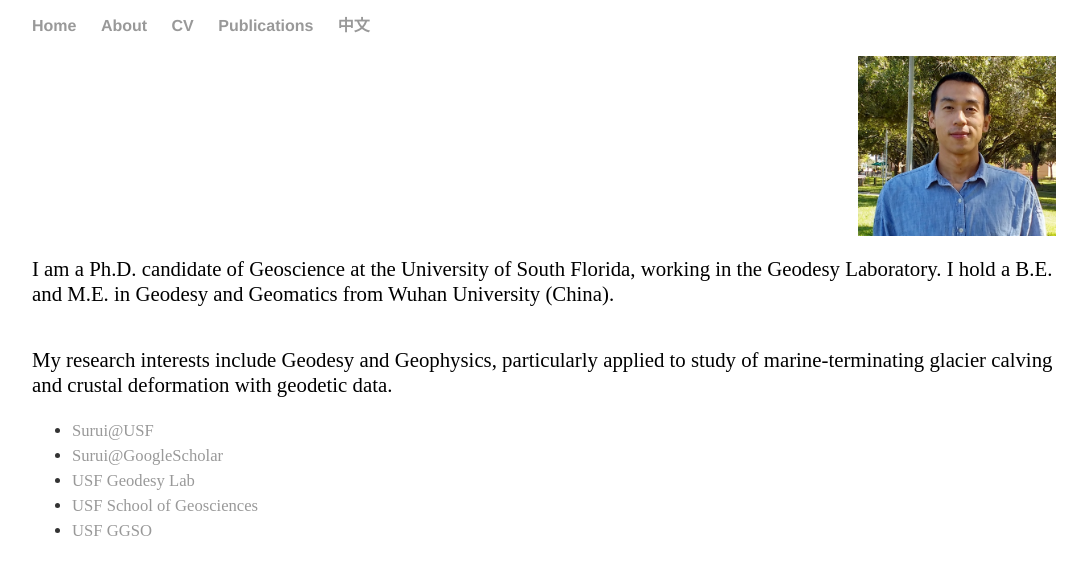
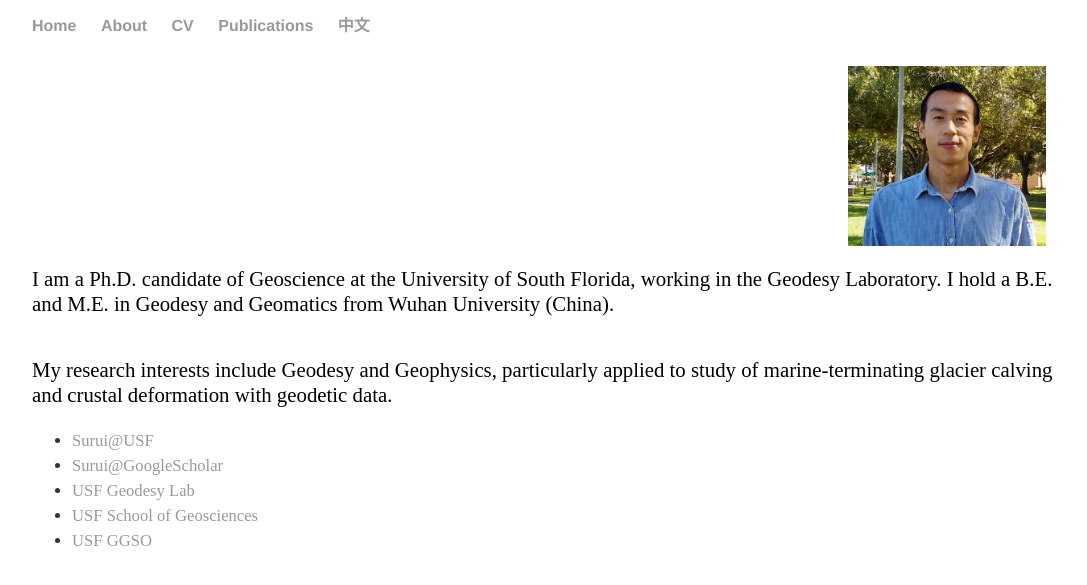
Before and after one commit to suruixie/suruixie.github.io, a Jekyll site: the page built from about/index.html, in a window 1280 px wide. Shown: the top 585 px of the page, without its empty margins (96-1183 px from the left). Built offline with Jekyll 4.4.1, drawn with Linux system fonts in a browser that asks for light colours.

Commit message:
Update index.html

```diff
--- a/about/index.html
+++ b/about/index.html
@@ -3,7 +3,7 @@
 title: About Surui Xie
 ---
 
-<img src="../images/Surui_2018.jpg" height="180" align="right"/>
+<img src="../images/Surui_2018.jpg" height="180" style="float: right; margin-right:10px; margin-top:10px;"/>
 <p>
 	I am a Ph.D. candidate of Geoscience at the University of South Florida, working in the Geodesy Laboratory. I hold a B.E. and M.E. in Geodesy and Geomatics from Wuhan University (China).
 </p>
```
